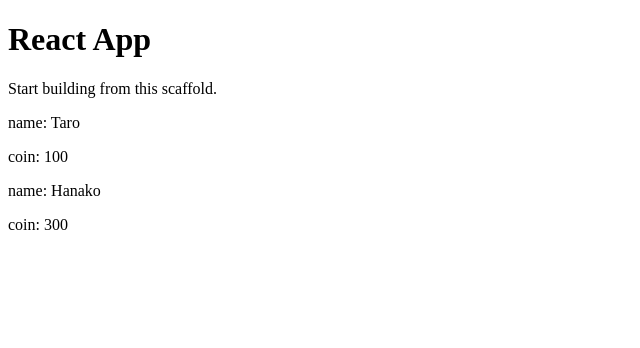
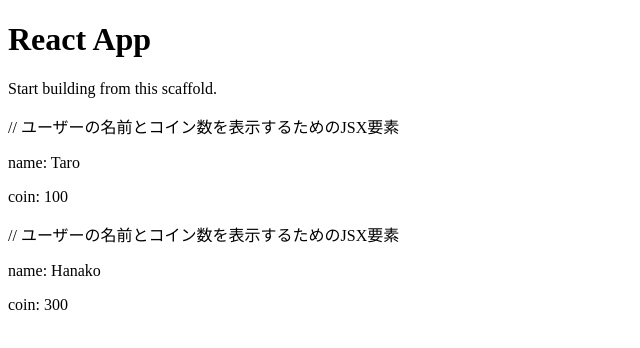
Before and after one commit to junjun1002/js-work, a React (Vite) app in the folder react-app/: page / in a window 1280 px wide. Shown: the top 348 px of the page, without its empty margins (0-640 px from the left). Built offline with nearby package versions, Linux system fonts and the light colour scheme.

Commit message:
コメント追加

```diff
--- a/react-app/src/app/App.jsx
+++ b/react-app/src/app/App.jsx
@@ -20,6 +20,7 @@ export default function App() {
       {/* 最初の説明文 */}
       <p>Start building from this scaffold.</p>
 
+      {/* ユーザーカードを表示するためのコンポーネントを呼び出す */}
       <UserCard name="Taro" coin={100} />
       <UserCard name="Hanako" coin={300} />
     </main>
--- a/react-app/src/features/users/components/UserCard.jsx
+++ b/react-app/src/features/users/components/UserCard.jsx
@@ -1,6 +1,17 @@
+/**
+ * ユーザーカードコンポーネント
+ * @component
+ * @param {Object} props - コンポーネントのプロパティ
+ * @param {string} props.name - ユーザーの名前
+ * @param {number} props.coin - ユーザーのコイン数
+ * @returns {JSX.Element} ユーザーカードのJSX要素
+ */
 export default function UserCard(props){
+    // ユーザーカードのJSX要素を返す
     return(
+        // ユーザーカードの内容を表示するためのJSX要素
         <div>
+            // ユーザーの名前とコイン数を表示するためのJSX要素
             <p>name: {props.name}</p>
             <p>coin: {props.coin}</p>
         </div>
```
